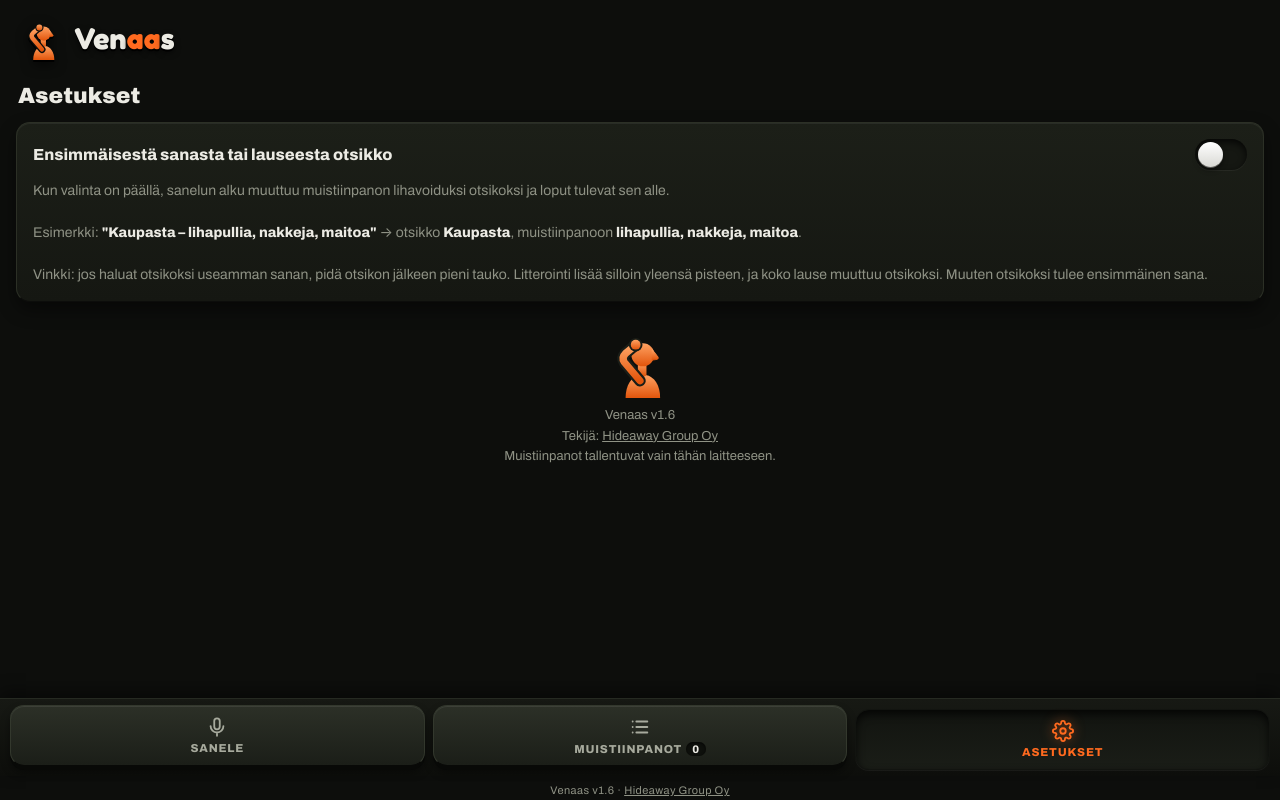
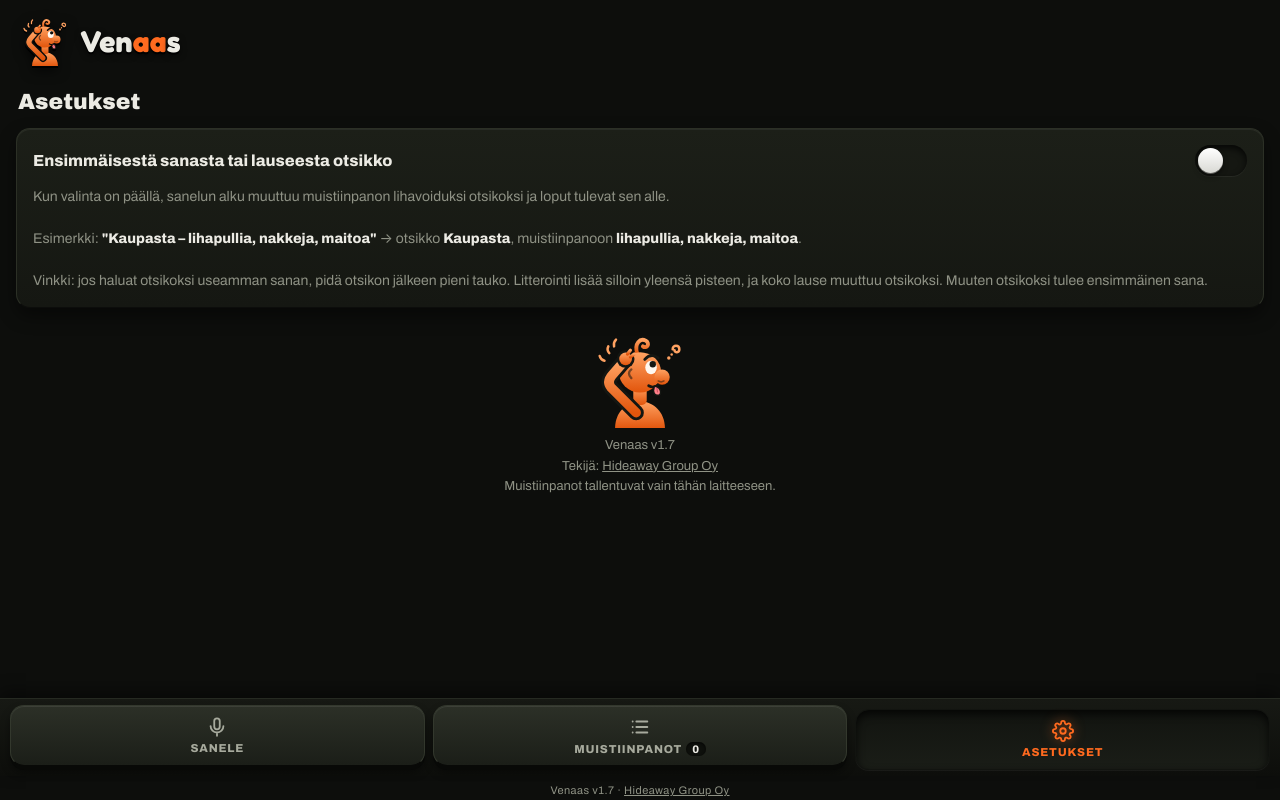
Before and after one commit to KUUSISTUDIO/venaas, a plain HTML site: page index.html in a window 1280 px wide. Both pictures are taken after a click on the button "ASETUKSET". Drawn offline with Linux system fonts and the light colour scheme.

Commit message:
v1.7: hauska maskottilogo ja kuvakkeet
Co-Authored-By: Claude Opus 5.5 <noreply@anthropic.com>
Claude-Session: https://claude.ai/code/session_01T9mnuKsTmdKxgXB5i6fKvY

```diff
--- a/index.html
+++ b/index.html
@@ -8,7 +8,7 @@
 <meta name="theme-color" content="#0d0e0c">
 <meta name="robots" content="noindex, nofollow">
 <meta name="apple-mobile-web-app-title" content="Venaas">
-<link rel="apple-touch-icon" href="icon-180.png?v=3">
+<link rel="apple-touch-icon" href="icon-180.png?v=4">
 <link rel="icon" type="image/svg+xml" href="logo.svg">
 <link rel="alternate icon" type="image/png" href="icon-192.png">
 <link rel="manifest" href="manifest.webmanifest">
@@ -250,7 +250,7 @@
 
   .engine{max-width:120px;line-height:1.4;font-size:10px}
   .brand{display:flex;align-items:center;gap:10px}
-  .mark{width:44px;height:44px;filter:drop-shadow(0 2px 0 #000) drop-shadow(0 3px 6px rgba(0,0,0,.6))}
+  .mark{width:50px;height:50px;filter:drop-shadow(0 2px 0 #000) drop-shadow(0 3px 6px rgba(0,0,0,.6))}
   @font-face{font-family:'Fredoka';font-weight:700;font-display:swap;src:url('fredoka-700.woff2') format('woff2')}
   .logo{font-family:'Fredoka','Archivo Black',sans-serif;font-weight:700;text-transform:none;letter-spacing:.01em;font-size:30px;line-height:1}
   /* Logo hieman kohokuvioksi */
@@ -259,21 +259,27 @@
 </head>
 <body>
 <header>
-  <div class="brand"><svg class="mark" viewBox="0 0 100 100" aria-hidden="true">
-  <defs><linearGradient id="vg" x1="0" y1="0" x2="0" y2="1"><stop offset="0" stop-color="#ffa262"/><stop offset="1" stop-color="#e2550c"/></linearGradient></defs>
-  <g fill="url(#vg)" stroke="url(#vg)" stroke-linejoin="round">
-    <path d="M30 100 C30 82 38 70 50 68 L58 68 C70 70 78 82 78 100 Z" stroke-width="0"/>
-    <rect x="47" y="50" width="12" height="20" rx="3" stroke-width="0"/>
-    <circle cx="54" cy="40" r="16" stroke-width="0"/>
-    <path d="M67 33 Q72 39 75 43.5 Q76 46 72.5 46.5 L67 47 Z" stroke-width="1.5"/>
-  </g>
-  <g fill="none" stroke-linecap="round" stroke-linejoin="round">
-    <path d="M50 76 L28 50 Q24 44 30 38 L42 28" stroke="#0d0e0c" stroke-width="16"/>
-    <path d="M50 76 L28 50 Q24 44 30 38 L42 28" stroke="url(#vg)" stroke-width="10"/>
-  </g>
-  <circle cx="44" cy="26" r="9.5" fill="#0d0e0c"/>
-  <circle cx="44" cy="26" r="6.8" fill="url(#vg)"/>
-</svg><div class="logo">Ven<span>aa</span>s</div></div>
+  <div class="brand"><svg class="mark" viewBox="0 0 100 100" aria-hidden="true"><defs><linearGradient id="vg" x1="0" y1="0" x2="0" y2="1"><stop offset="0" stop-color="#ffa262"/><stop offset="1" stop-color="#e2550c"/></linearGradient></defs>
+<path d="M24 101 C24 84 35 73 50 72 C65 73 76 84 76 101 Z" fill="url(#vg)"/>
+<rect x="43" y="56" width="14" height="20" rx="5" fill="url(#vg)"/>
+<path d="M47 22 C44 12 50 6 56 9 C61 12 57 18 53 15" fill="none" stroke="url(#vg)" stroke-width="4" stroke-linecap="round"/>
+<ellipse cx="50" cy="42" rx="22" ry="21" fill="url(#vg)"/>
+<circle cx="73" cy="47" r="8" fill="url(#vg)"/>
+<path d="M69 51 q3 2 6 0" fill="none" stroke="#0d0e0c" stroke-width="1.6" stroke-linecap="round" opacity=".5"/>
+<ellipse cx="61.5" cy="37" rx="6" ry="7" fill="#fff8f0"/>
+<circle cx="63.3" cy="33.6" r="3.3" fill="#0d0e0c"/>
+<path d="M55 28.5 Q61.5 21.5 69 27" fill="none" stroke="#0d0e0c" stroke-width="3" stroke-linecap="round"/>
+<path d="M41 39 q-5 4 0 9" fill="none" stroke="#0d0e0c" stroke-width="2.4" stroke-linecap="round" opacity=".55"/>
+<path d="M59 56 q5 3 10 -1" fill="none" stroke="#0d0e0c" stroke-width="2.8" stroke-linecap="round"/>
+<path d="M65 56.2 q6 1 6.5 6 q0.3 4 -3.5 3.8 q-3.5 -0.3 -4 -5 z" fill="#ff7f8a" stroke="#0d0e0c" stroke-width="1.6" stroke-linejoin="round"/><path d="M67.6 58.5 l0.6 4" stroke="#c94f5c" stroke-width="1.1" stroke-linecap="round"/>
+<path d="M46 84 L20 58 Q15 52 21 45 L33 31" fill="none" stroke="#0d0e0c" stroke-width="16" stroke-linecap="round" stroke-linejoin="round"/>
+<path d="M46 84 L20 58 Q15 52 21 45 L33 31" fill="none" stroke="url(#vg)" stroke-width="10" stroke-linecap="round" stroke-linejoin="round"/>
+<circle cx="35" cy="28" r="9.3" fill="#0d0e0c"/>
+<circle cx="35" cy="28" r="6.6" fill="url(#vg)"/>
+<g fill="none" stroke="url(#vg)" stroke-width="3.4" stroke-linecap="round"><path d="M37 23 l3 -4"/><path d="M40 26 l4 -3"/></g>
+<g fill="none" stroke="#ffa262" stroke-width="2.6" stroke-linecap="round"><path d="M18 22 q-3 -3 -1 -7"/><path d="M23 15 q-1 -4 2 -7"/><path d="M13 30 q-4 -1 -5 -5"/></g>
+<path d="M84 18 c0 -5 7 -5 7 0 c0 4 -5 4 -5 1" fill="none" stroke="#ffa262" stroke-width="2.6" stroke-linecap="round"/>
+<circle cx="80" cy="27" r="1.8" fill="#ffa262"/><circle cx="83" cy="23.5" r="1.3" fill="#ffa262"/></svg><div class="logo">Ven<span>aa</span>s</div></div>
   <div class="engine" id="engine" hidden></div>
 </header>
 
@@ -323,21 +329,27 @@
       Esimerkki: <em>"Kaupasta – lihapullia, nakkeja, maitoa"</em> → otsikko <em>Kaupasta</em>, muistiinpanoon <em>lihapullia, nakkeja, maitoa</em>.<br><br>
       Vinkki: jos haluat otsikoksi useamman sanan, pidä otsikon jälkeen pieni tauko. Litterointi lisää silloin yleensä pisteen, ja koko lause muuttuu otsikoksi. Muuten otsikoksi tulee ensimmäinen sana.</p>
     </div>
-    <div class="set-about"><svg viewBox="0 0 100 100" width="72" height="72" aria-hidden="true">
-  <defs><linearGradient id="vg2" x1="0" y1="0" x2="0" y2="1"><stop offset="0" stop-color="#ffa262"/><stop offset="1" stop-color="#e2550c"/></linearGradient></defs>
-  <g fill="url(#vg2)" stroke="url(#vg2)" stroke-linejoin="round">
-    <path d="M30 100 C30 82 38 70 50 68 L58 68 C70 70 78 82 78 100 Z" stroke-width="0"/>
-    <rect x="47" y="50" width="12" height="20" rx="3" stroke-width="0"/>
-    <circle cx="54" cy="40" r="16" stroke-width="0"/>
-    <path d="M67 33 Q72 39 75 43.5 Q76 46 72.5 46.5 L67 47 Z" stroke-width="1.5"/>
-  </g>
-  <g fill="none" stroke-linecap="round" stroke-linejoin="round">
-    <path d="M50 76 L28 50 Q24 44 30 38 L42 28" stroke="#1a1d17" stroke-width="16"/>
-    <path d="M50 76 L28 50 Q24 44 30 38 L42 28" stroke="url(#vg2)" stroke-width="10"/>
-  </g>
-  <circle cx="44" cy="26" r="9.5" fill="#1a1d17"/>
-  <circle cx="44" cy="26" r="6.8" fill="url(#vg2)"/>
-</svg><br>Venaas v1.6<br>Tekijä: <a href="https://www.hideawaygroup.fi" target="_blank" rel="noopener">Hideaway Group Oy</a><br>Muistiinpanot tallentuvat vain tähän laitteeseen.</div>
+    <div class="set-about"><svg viewBox="0 0 100 100" width="96" height="96" aria-hidden="true"><defs><linearGradient id="vg2" x1="0" y1="0" x2="0" y2="1"><stop offset="0" stop-color="#ffa262"/><stop offset="1" stop-color="#e2550c"/></linearGradient></defs>
+<path d="M24 101 C24 84 35 73 50 72 C65 73 76 84 76 101 Z" fill="url(#vg2)"/>
+<rect x="43" y="56" width="14" height="20" rx="5" fill="url(#vg2)"/>
+<path d="M47 22 C44 12 50 6 56 9 C61 12 57 18 53 15" fill="none" stroke="url(#vg2)" stroke-width="4" stroke-linecap="round"/>
+<ellipse cx="50" cy="42" rx="22" ry="21" fill="url(#vg2)"/>
+<circle cx="73" cy="47" r="8" fill="url(#vg2)"/>
+<path d="M69 51 q3 2 6 0" fill="none" stroke="#141612" stroke-width="1.6" stroke-linecap="round" opacity=".5"/>
+<ellipse cx="61.5" cy="37" rx="6" ry="7" fill="#fff8f0"/>
+<circle cx="63.3" cy="33.6" r="3.3" fill="#141612"/>
+<path d="M55 28.5 Q61.5 21.5 69 27" fill="none" stroke="#141612" stroke-width="3" stroke-linecap="round"/>
+<path d="M41 39 q-5 4 0 9" fill="none" stroke="#141612" stroke-width="2.4" stroke-linecap="round" opacity=".55"/>
+<path d="M59 56 q5 3 10 -1" fill="none" stroke="#141612" stroke-width="2.8" stroke-linecap="round"/>
+<path d="M65 56.2 q6 1 6.5 6 q0.3 4 -3.5 3.8 q-3.5 -0.3 -4 -5 z" fill="#ff7f8a" stroke="#141612" stroke-width="1.6" stroke-linejoin="round"/><path d="M67.6 58.5 l0.6 4" stroke="#c94f5c" stroke-width="1.1" stroke-linecap="round"/>
+<path d="M46 84 L20 58 Q15 52 21 45 L33 31" fill="none" stroke="#141612" stroke-width="16" stroke-linecap="round" stroke-linejoin="round"/>
+<path d="M46 84 L20 58 Q15 52 21 45 L33 31" fill="none" stroke="url(#vg2)" stroke-width="10" stroke-linecap="round" stroke-linejoin="round"/>
+<circle cx="35" cy="28" r="9.3" fill="#141612"/>
+<circle cx="35" cy="28" r="6.6" fill="url(#vg2)"/>
+<g fill="none" stroke="url(#vg2)" stroke-width="3.4" stroke-linecap="round"><path d="M37 23 l3 -4"/><path d="M40 26 l4 -3"/></g>
+<g fill="none" stroke="#ffa262" stroke-width="2.6" stroke-linecap="round"><path d="M18 22 q-3 -3 -1 -7"/><path d="M23 15 q-1 -4 2 -7"/><path d="M13 30 q-4 -1 -5 -5"/></g>
+<path d="M84 18 c0 -5 7 -5 7 0 c0 4 -5 4 -5 1" fill="none" stroke="#ffa262" stroke-width="2.6" stroke-linecap="round"/>
+<circle cx="80" cy="27" r="1.8" fill="#ffa262"/><circle cx="83" cy="23.5" r="1.3" fill="#ffa262"/></svg><br>Venaas v1.7<br>Tekijä: <a href="https://www.hideawaygroup.fi" target="_blank" rel="noopener">Hideaway Group Oy</a><br>Muistiinpanot tallentuvat vain tähän laitteeseen.</div>
   </section>
 </main>
 
@@ -355,7 +367,7 @@
     Asetukset
   </button>
 </nav>
-<footer>Venaas v1.6 · <a href="https://www.hideawaygroup.fi" target="_blank" rel="noopener">Hideaway Group Oy</a></footer>
+<footer>Venaas v1.7 · <a href="https://www.hideawaygroup.fi" target="_blank" rel="noopener">Hideaway Group Oy</a></footer>
 <div class="toast" id="toast"></div>
 
 <script>
```
Also changed, not shown: icon-180.png, icon-192.png, icon-512.png, logo.svg, manifest.webmanifest.
